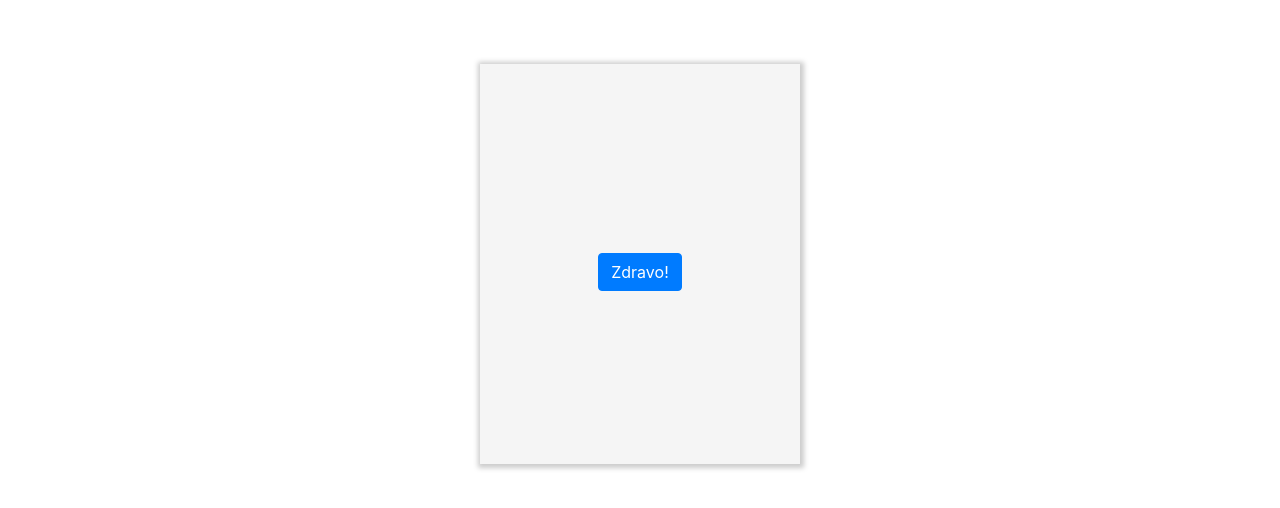
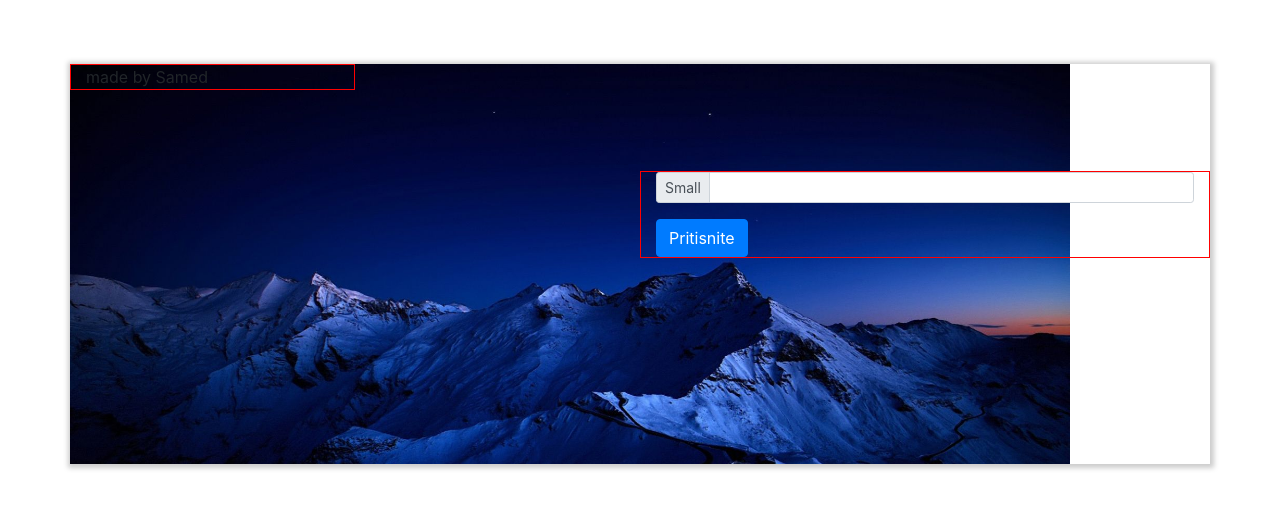
Before and after one commit to samedskulj/weather-app, a React (Create React App) app in the folder weather-app/: page / in a window 1280 px wide. Shown: the part 136-644 px from the top of the page. Built offline with nearby package versions, Linux system fonts and the light colour scheme; the HTML template or start-up script is replaced by a standard one.

Commit message:
Dodana pozadina i basic template za aplikaciju

```diff
--- a/weather-app/src/App.css
+++ b/weather-app/src/App.css
@@ -1,9 +1,17 @@
-.container-fluid {
+.container {
     position: absolute;
     top: 50%;
     left: 50%;
     transform: translate(-50%, -50%);
     height: 50%;
-    background-color: whitesmoke;
+    background-image: url("./slike/Planina-background.jpg");
+    background-size: 1000px;
+    background-repeat: no-repeat;
     box-shadow: 1px 1px 5px 3px #ccc;
 }
+.moja-kolona {
+    border: 1px solid red;
+}
+.moj-red {
+    height: 300px;
+}
--- a/weather-app/src/App.js
+++ b/weather-app/src/App.js
@@ -1,15 +1,26 @@
 
 import React, {useState} from "react"
 import './App.css';
-import {Button, Container, Row, Col} from "react-bootstrap"
+import {Button, Container, InputGroup, FormControl, Row, Col} from "react-bootstrap"
 import 'bootstrap/dist/css/bootstrap.min.css';
 function App() {
   const [alarm, setAlert] = useState();
 
   return (
     <>
-   <Container fluid className = "d-flex justify-content-center align-items-center w-25 pt-3">
-     <Button>Zdravo!</Button>
+   <Container>
+     <Row className = "justify-content-between align-items-center moj-red">
+       <Col className = "col-3 moja-kolona align-self-start">made by Samed</Col>
+       <Col className = "col-6 moja-kolona">
+         <InputGroup size="sm" className="mb-3">
+    <InputGroup.Prepend>
+      <InputGroup.Text id="inputGroup-sizing-sm">Small</InputGroup.Text>
+    </InputGroup.Prepend>
+    <FormControl aria-label="Small" aria-describedby="inputGroup-sizing-sm" />
+  </InputGroup>
+  <Button>Pritisnite</Button>
+  </Col>
+     </Row>
    </Container>
     </>
 
```
Also changed, not shown: weather-app/src/slike/Planina-background.jpg (added).
